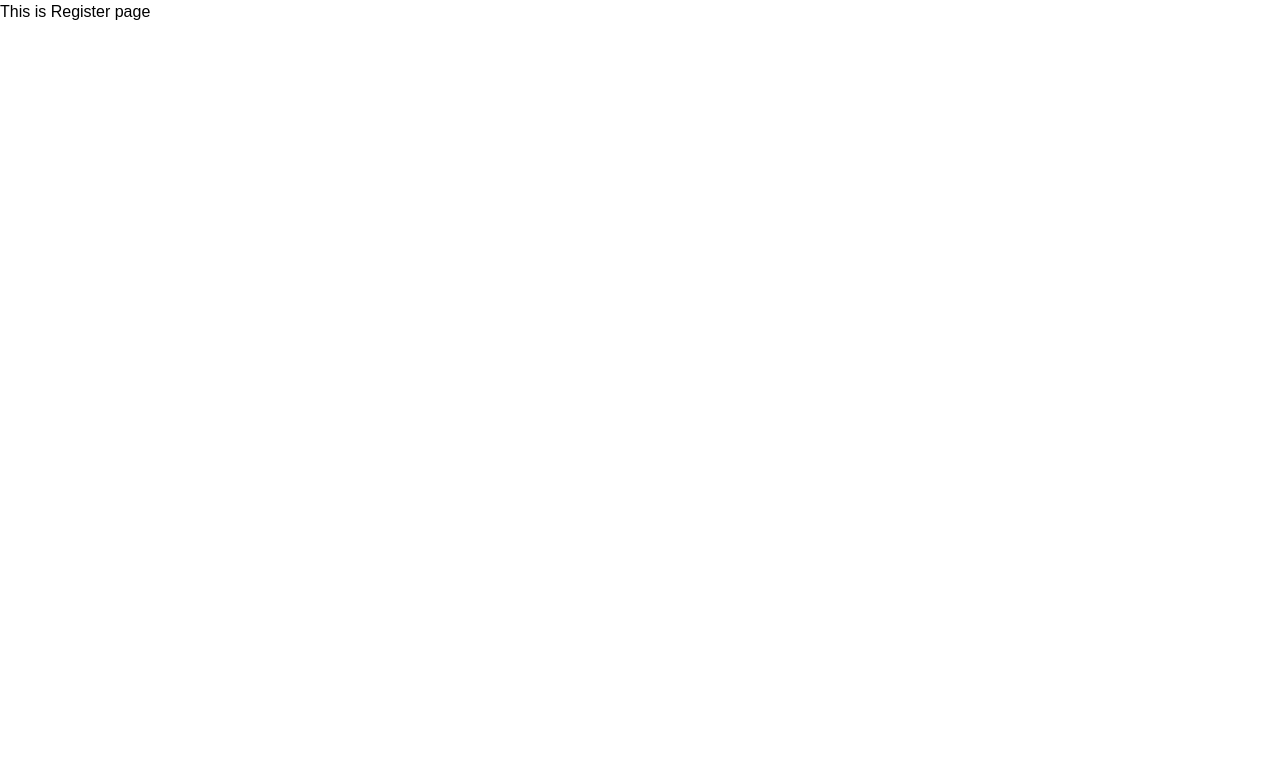
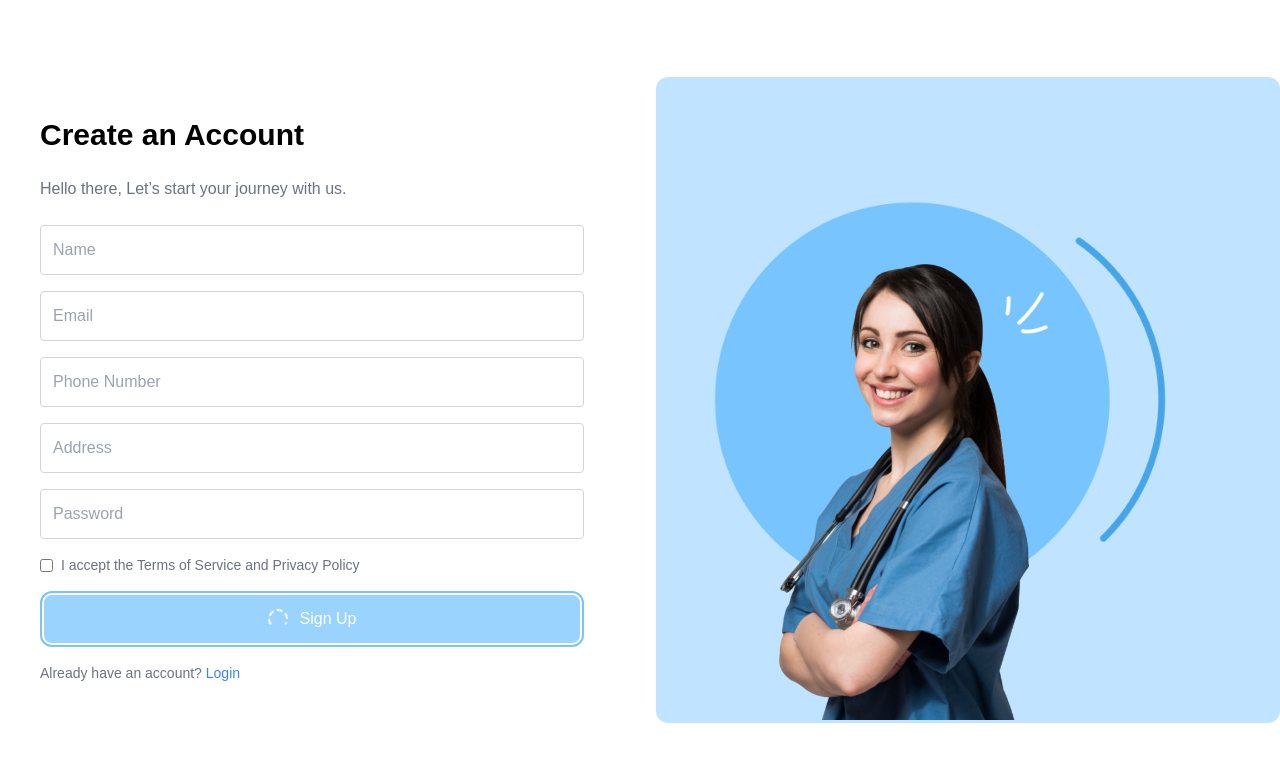
Before and after one commit to rakibislam2233/doctor-appointment, a Next.js app: page /register in a window 1280 px wide. Shown: the top 762 px of the page. Built offline with nearby package versions, Linux system fonts and the light colour scheme; a web font is replaced by a local one.

Commit message:
Custom loading button created

```diff
--- a/src/app/(auth)/login/page.tsx
+++ b/src/app/(auth)/login/page.tsx
@@ -1,7 +1,12 @@
+import Login from "@/components/Pages/Auth/Login/Login"
+import { Metadata } from "next";
+
+export const metadata: Metadata = {
+  title: "Login - E-Clinic",
+  description: "This is Login page",
+};
 const page = () => {
-  return (
-    <div>This is Login Page</div>
-  )
+  return <Login/>
 }
 
 export default page
--- a/src/app/(auth)/register/page.tsx
+++ b/src/app/(auth)/register/page.tsx
@@ -1,7 +1,7 @@
+import Register from "@/components/Pages/Auth/Register/Register"
+
 const page = () => {
-  return (
-    <div>This is Register page</div>
-  )
+  return <Register/>
 }
 
 export default page
--- a/src/app/(mainLayout)/page.tsx
+++ b/src/app/(mainLayout)/page.tsx
@@ -5,6 +5,11 @@ import MyValues from "@/components/Pages/Home/MyValues";
 import Pricing from "@/components/Pages/Home/Pricing";
 import RecentBlogs from "@/components/Pages/Home/RecentBlogs";
 import Review from "@/components/Pages/Home/Review";
+import { Metadata } from "next";
+export const metadata: Metadata = {
+  title: "E-Clinic - Medical Website",
+  description: "Generated by create next app",
+};
 
 const MainPage = () => {
   return (
--- a/src/app/layout.tsx
+++ b/src/app/layout.tsx
@@ -1,10 +1,5 @@
-import type { Metadata } from "next";
+
 import "./globals.css";
-export const metadata: Metadata = {
-  title: "Create Next App",
-  description: "Generated by create next app",
-};
-
 export default function RootLayout({
   children,
 }: Readonly<{
--- /dev/null
+++ b/src/components/Pages/Auth/Login/Login.tsx
@@ -0,0 +1,83 @@
+import React from "react";
+import Image from "next/image";
+import nurseImage from "@/assets/hero-section/nurse.png";
+import circle from "@/assets/hero-section/circle.png";
+import MainContainer from "@/components/Shared/MainContainer/MainContainer";
+
+const Login = () => {
+  return (
+    <section className="w-full h-full md:h-screen flex justify-center items-center">
+      {/* Main container */}
+      <MainContainer className=" grid grid-cols-1 md:grid-cols-2 gap-8 bg-white">
+        {/* Left side: Form */}
+        <div className="p-10">
+          <h2 className="text-3xl font-semibold mb-6">Create an Account</h2>
+          <p className="text-gray-500 mb-6">
+            Hello there, Let's start your journey with us.
+          </p>
+          <form className="space-y-4">
+            <input
+              type="text"
+              placeholder="Name"
+              className="w-full p-3 border border-gray-300 rounded"
+            />
+            <input
+              type="email"
+              placeholder="Email"
+              className="w-full p-3 border border-gray-300 rounded"
+            />
+            <input
+              type="tel"
+              placeholder="Phone Number"
+              className="w-full p-3 border border-gray-300 rounded"
+            />
+            <input
+              type="text"
+              placeholder="Address"
+              className="w-full p-3 border border-gray-300 rounded"
+            />
+            <input
+              type="password"
+              placeholder="Password"
+              className="w-full p-3 border border-gray-300 rounded"
+            />
+            <div className="flex items-center space-x-2">
+              <input type="checkbox" />
+              <span className="text-sm text-gray-500">
+                I accept the Terms of Service and Privacy Policy
+              </span>
+            </div>
+            <button className="w-full bg-blue-500 text-white p-3 rounded-lg">
+              Sign Up
+            </button>
+          </form>
+          <p className="text-sm text-gray-500 mt-4">
+            Already have an account? <a href="#" className="text-blue-500">Login</a>
+          </p>
+        </div>
+
+        {/* Right side: Nurse image and circle background */}
+        <div className="hidden md:flex w-full relative justify-center items-center bg-[#C0E4FF] rounded-xl p-10">
+          {/* Circle background */}
+          <Image
+            width={550}
+            height={550}
+            src={circle.src}
+            alt="circle"
+            className="absolute"
+          />
+          {/* Nurse image */}
+          <Image
+            width={250}
+            height={250}
+            src={nurseImage}
+            alt="nurse"
+            className="relative -left-16 top-[92px] bottom-0 z-10"
+          />
+        </div>
+      </MainContainer>
+    </section>
+  );
+};
+
+export default Login;
--- /dev/null
+++ b/src/components/Pages/Auth/Register/Register.tsx
@@ -0,0 +1,84 @@
+import React from "react";
+import Image from "next/image";
+import nurseImage from "@/assets/hero-section/nurse.png";
+import circle from "@/assets/hero-section/circle.png";
+import MainContainer from "@/components/Shared/MainContainer/MainContainer";
+import CustomLoadingButton from "@/components/UI/CustomLoadingButton";
+
+const Register = () => {
+  return (
+    <section className="w-full h-full md:h-screen flex justify-center items-center">
+      {/* Main container */}
+      <MainContainer className=" grid grid-cols-1 md:grid-cols-2 gap-8 bg-white">
+        {/* Left side: Form */}
+        <div className="p-10">
+          <h2 className="text-3xl font-semibold mb-6">Create an Account</h2>
+          <p className="text-gray-500 mb-6">
+          Hello there, Let’s start your journey with us.
+          </p>
+          <form className="space-y-4">
+            <input
+              type="text"
+              placeholder="Name"
+              className="w-full p-3 border border-gray-300 rounded"
+            />
+            <input
+              type="email"
+              placeholder="Email"
+              className="w-full p-3 border border-gray-300 rounded"
+            />
+            <input
+              type="tel"
+              placeholder="Phone Number"
+              className="w-full p-3 border border-gray-300 rounded"
+            />
+            <input
+              type="text"
+              placeholder="Address"
+              className="w-full p-3 border border-gray-300 rounded"
+            />
+            <input
+              type="password"
+              placeholder="Password"
+              className="w-full p-3 border border-gray-300 rounded"
+            />
+            <div className="flex items-center space-x-2">
+              <input type="checkbox" />
+              <span className="text-sm text-gray-500">
+                I accept the Terms of Service and Privacy Policy
+              </span>
+            </div>
+            <CustomLoadingButton loading>
+            Sign Up
+            </CustomLoadingButton>
+          </form>
+          <p className="text-sm text-gray-500 mt-4">
+            Already have an account? <a href="#" className="text-blue-500">Login</a>
+          </p>
+        </div>
+
+        {/* Right side: Nurse image and circle background */}
+        <div className="hidden md:flex w-full relative justify-center items-center bg-[#C0E4FF] rounded-xl p-10">
+          {/* Circle background */}
+          <Image
+            width={550}
+            height={550}
+            src={circle.src}
+            alt="circle"
+            className="absolute"
+          />
+          {/* Nurse image */}
+          <Image
+            width={250}
+            height={250}
+            src={nurseImage}
+            alt="nurse"
+            className="relative -left-16 top-[92px] bottom-0 z-10"
+          />
+        </div>
+      </MainContainer>
+    </section>
+  );
+};
+
+export default Register;
--- a/src/components/UI/CustomLoadingButton.tsx
+++ b/src/components/UI/CustomLoadingButton.tsx
@@ -1,17 +1,9 @@
 /* eslint-disable react/prop-types */
-"use client";
-import React from "react";
-import { Button } from "antd";
-
-// Define types for props
-interface CustomLoadingButtonProps {
+"use client";interface CustomLoadingButtonProps {
   loading?: boolean;
-  hover?: boolean; // New hover prop
   children: React.ReactNode;
   className?: string;
-  border?: boolean;
   onClick?: (e: React.MouseEvent<HTMLElement>) => void;
-  onChange?: (e: React.MouseEvent<HTMLElement>) => void;
 }
 
 const CustomLoadingButton: React.FC<CustomLoadingButtonProps> = ({
@@ -19,22 +11,26 @@ const CustomLoadingButton: React.FC<CustomLoadingButtonProps> = ({
   children,
   className = "",
   onClick,
-  onChange,
 }) => {
   return (
-    <Button
-      type="default"
-      htmlType="submit"
-      loading={loading}
-      className={`${className} w-full bg-[#77C4FE] flex px-10 py-6 justify-center items-center gap-5 text-white  transition-all duration-500`}
-      style={{
-        backgroundColor: "#77C4FE",
-      }}
-      onClick={onClick}
-      onChange={onChange}
-    >
-      {children}
-    </Button>
+    <div className={` w-full p-0.5 border-2 border-[#77C4FE] rounded-xl`}>
+      <button
+        type="submit"
+        className={`${className} w-full bg-[#77C4FE] ${loading ? 'opacity-75' : 'opacity-100'} flex px-5 py-3 rounded-lg justify-center items-center gap-5 text-white transition-all duration-500`}
+        onClick={onClick}
+        disabled={loading} // Disable button while loading
+      >
+        {loading ? (
+          // Custom loading spinner design
+          <div className="flex items-center gap-3">
+            <div className="w-5 h-5 border-2 border-dashed border-t-transparent border-white rounded-full animate-spin"></div>
+           {children}
+          </div>
+        ) : (
+          children
+        )}
+      </button>
+    </div>
   );
 };
 
```
